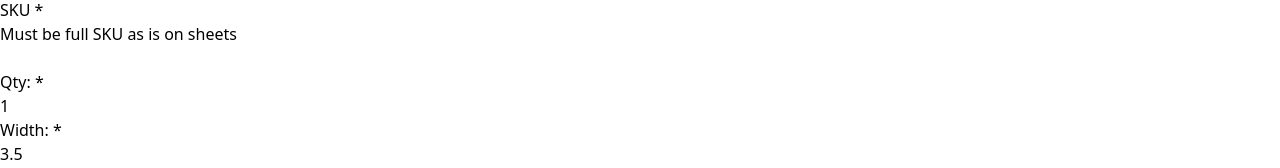
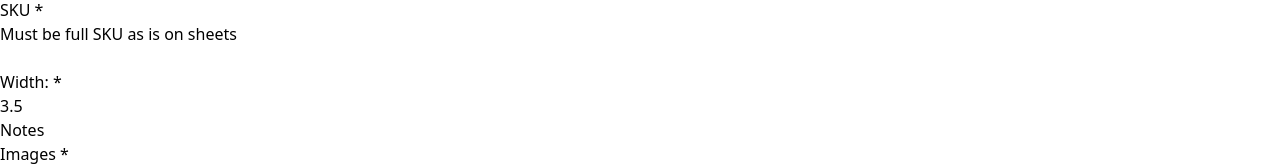
Before and after one commit to kaplos/workSite, a React (Vite) app: page /upload in a window 1280 px wide. Shown: the part 1426-1594 px from the top of the page. Built offline with nearby package versions, Linux system fonts and the light colour scheme; no server answers.

Commit message:
removed the qty off upload form

```diff
--- a/src/components/products/Form.jsx
+++ b/src/components/products/Form.jsx
@@ -58,7 +58,7 @@
     sku: "",
     notes: "",
     images: [],
-    qty:1,
+    // qty:1,
     width:3.5
   });
 
@@ -210,10 +210,10 @@
             />
           </div>
           <div className={`flex flex-row w-full gap-2 p-4 ${isTie ?  "visible": "hidden" }`}>
-                <div className="flex flex-col  w-full">
+                {/* <div className="flex flex-col  w-full">
                   <div className="flex flex-row"><label htmlFor="qty">Qty:</label>  <span className="text-red-700 pl-1 text-lg">*</span></div>
                   <input type="number" name='qty' required={isTie} onChange={handleChange} ref={qtyInputRef} value={values.qty}  className="border-2 border-black rounded-lg flex-1 p-2"/>
-                </div>
+                </div> */}
                 <div className="flex flex-col  w-full">
                   <div className="flex flex-row"><label htmlFor="width">Width:</label> <span className="text-red-700 pl-1 text-lg">*</span></div>
                   <input type="" name='width' required={isTie} ref={widthInputRef} onChange={handleChange} value={values.width} step="any" className="border-2 border-black rounded-lg p-2"/>
--- a/src/components/products/ModalForm.jsx
+++ b/src/components/products/ModalForm.jsx
@@ -193,7 +193,7 @@
               isTie ? "visible" : "hidden"
             }`}
           >
-            <div className="flex flex-col w-full">
+            {/* <div className="flex flex-col w-full">
               <label htmlFor="qty">Qty:</label>
               <input
                 type="number"
@@ -204,7 +204,7 @@
                 value={values.qty}
                 className=" border-2 border-black rounded-lg p-2 "
               />
-            </div>
+            </div> */}
             <div className="flex flex-col w-full">
               <label htmlFor="width">Width:</label>
               <input
```
